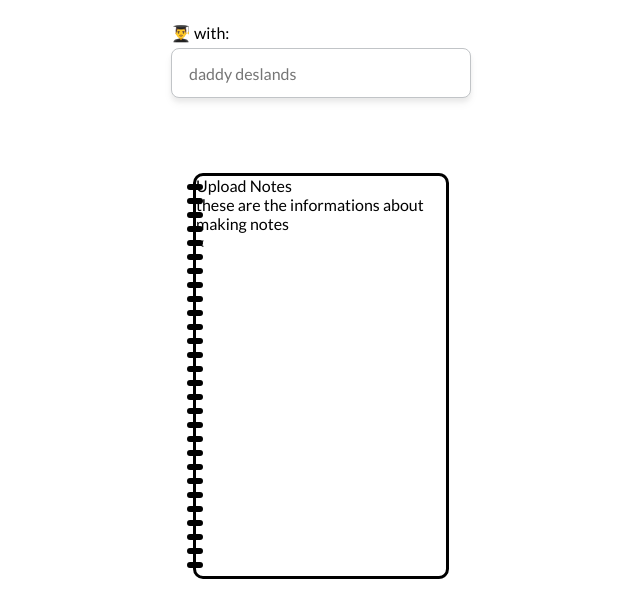
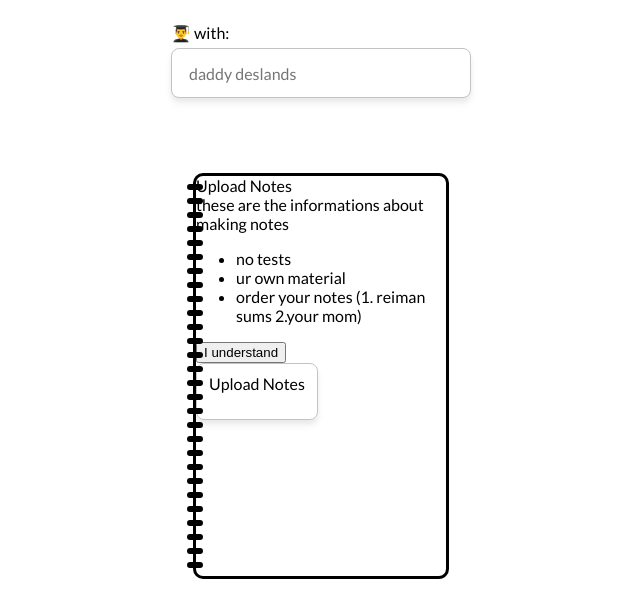
Before and after one commit to rhotter/marinotes, a Flask app: page /share in a window 1280 px wide. Shown: the part 626-1235 px from the top of the page, without its empty margins (319-959 px from the left). Run offline with Flask 2, Linux system fonts and the light colour scheme.

Commit message:
raffi aprove

```diff
--- a/templates/share.html
+++ b/templates/share.html
@@ -84,8 +84,23 @@
 					</div>
 
 					<div class="noteTitle"> Upload Notes </div>
-					<div class="noteBody"> these are the informations about making notes </div>
-					<
+					<div class="noteBody">
+						these are the informations about making notes
+						<ul>
+							<li>no tests</li>
+							<li> ur own material</li>
+							<li>order your notes (1. reiman sums 2.your mom)</li>
+						</ul>
+
+					 </div>
+					<button class="noteAgr"> I understand </button>
+
+					<div class="noteUpHolder">
+						<label for="file1" class="uploadStyle">
+							Upload Notes
+						</label>
+						<input id="file1" type="file" accept=".pdf" multiple>
+					</div>
 
 				</div>
 
```
